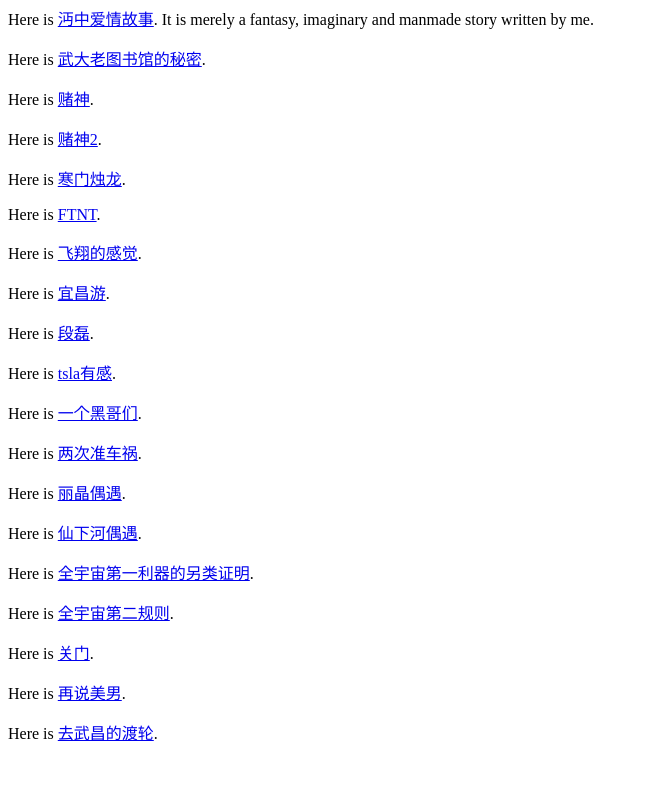
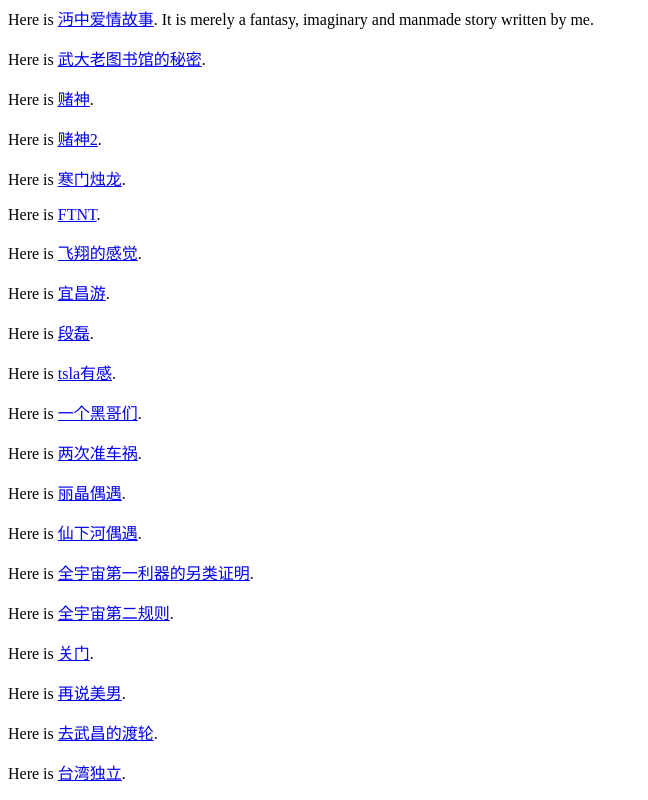
Before and after one commit to huyuzhuang/huyuzhuang.github.io, a plain HTML site: page index.html in a window 1280 px wide. Shown: the part 391-1191 px from the top of the page, without its empty margins (0-648 px from the left). Before the commit the page ends 1151 px from the top, so only its background shows below. Drawn offline with Linux system fonts and the light colour scheme.

Commit message:
Update index.html
added 台湾独立 to index.html.

```diff
--- a/index.html
+++ b/index.html
@@ -33,3 +33,4 @@
 <p>Here is <a href="关门.pdf">关门</a>.</p>
 <p>Here is <a href="再说美男.pdf">再说美男</a>.</p>
 <p>Here is <a href="去武昌的渡轮.pdf">去武昌的渡轮</a>.</p>
+<p>Here is <a href="台湾独立.pdf">台湾独立</a>.</p>
```
